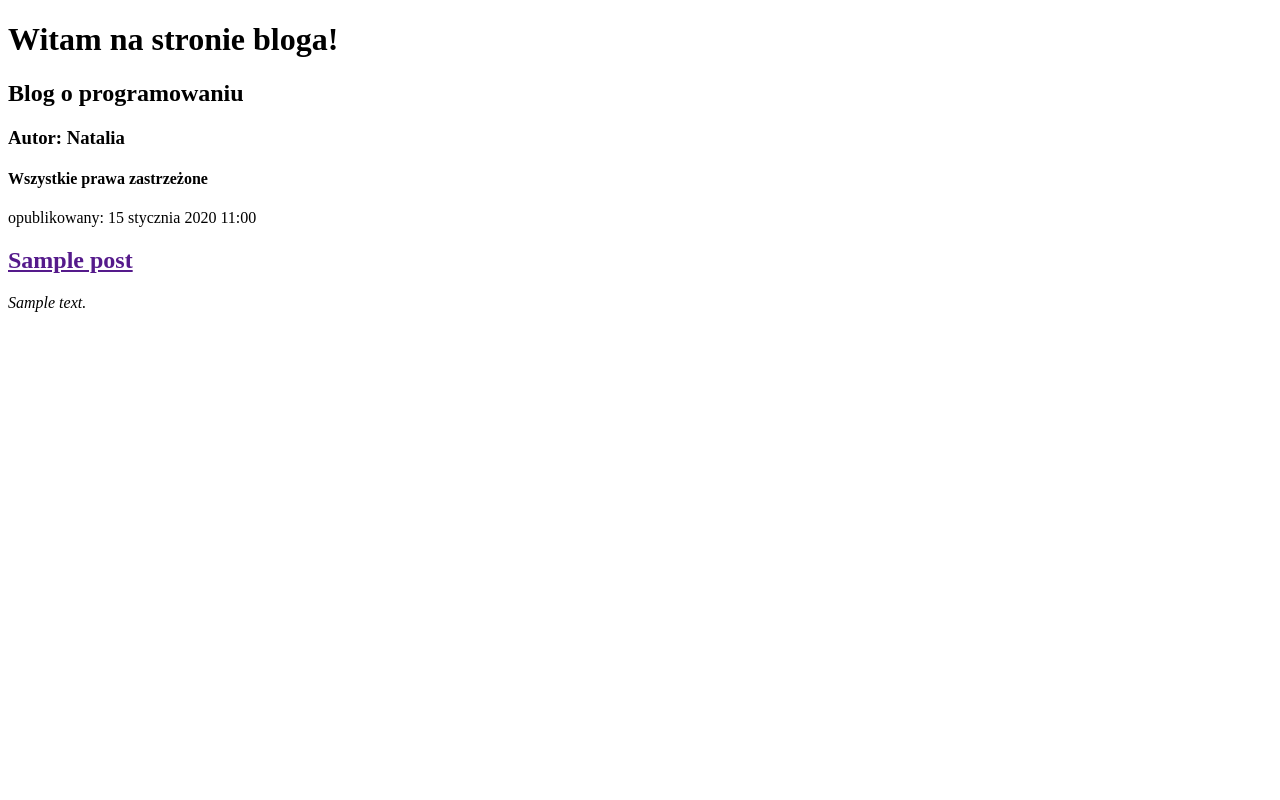
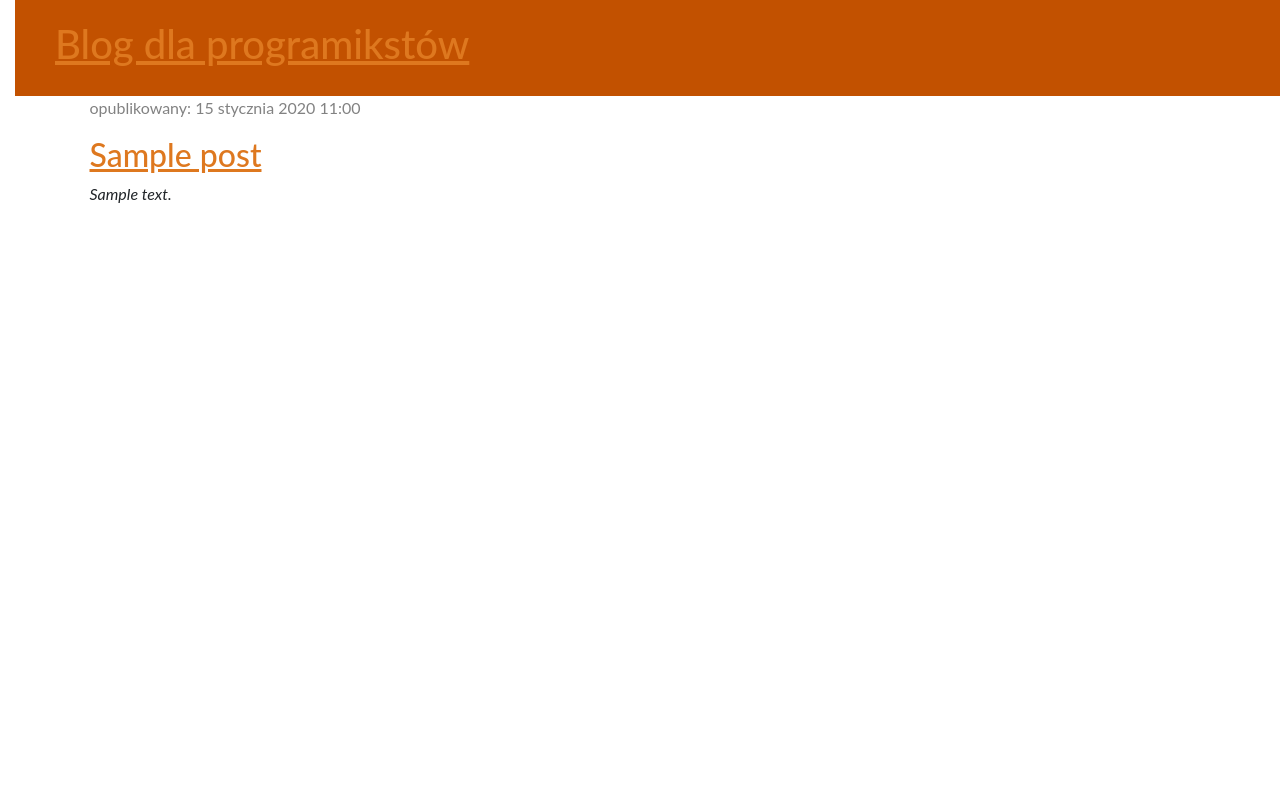
Before and after one commit to Natalia911111/djangoblog, a Django app: page / in a window 1280 px wide. Run offline with Django 4.2, Linux system fonts and the light colour scheme; tables that the repository leaves empty hold one stand-in row (values such as "Sample post").

Commit message:
dodano nowy szablon

```diff
--- /dev/null
+++ b/blog/static/CSS/blog.css
@@ -0,0 +1,18 @@
+h1 a, h2 a{
+    color: #DE781F;
+}
+
+body{
+    padding-left:15px;
+    font-family: 'Lato', sans-serif;
+}
+
+.page-header{
+    background-color: #C25100;
+    margin-top: 0;
+    padding: 20px 20px 20px 40px;
+}
+
+.data{
+    color:#828282;
+}
--- /dev/null
+++ b/blog/templates/blog/base.html
@@ -0,0 +1,22 @@
+{% load static %}
+<html lang="pl">
+<head>
+    <meta charset="UTF-8">
+    <title>Blog dla programistów</title>
+    <link href="https://cdn.jsdelivr.net/npm/bootstrap@5.3.8/dist/css/bootstrap.min.css" rel="stylesheet" integrity="sha384-sRIl4kxILFvY47J16cr9ZwB07vP4J8+LH7qKQnuqkuIAvNWLzeN8tE5YBujZqJLB" crossorigin="anonymous">
+    <link rel="stylesheet" href="{% static 'CSS/blog.css' %}">
+</head>
+<body>
+<div class="page-header">
+   <h1><a href="/">Blog dla programikstów</a></h1>
+</div>
+<div class="content container">
+  <div class="row">
+    <div class="col-md-8">
+      {% block content%}
+      {% endblock %}
+    </div>
+  </div>
+</div>
+</body>
+</html>
--- a/blog/templates/blog/post_list.html
+++ b/blog/templates/blog/post_list.html
@@ -1,23 +1,13 @@
-<!DOCTYPE html>
-<html lang="pl">
-<head>
-    <meta charset="UTF-8">
-    <title>Blog dla programistów</title>
-</head>
-<body>
-    <div>
-        <h1>Witam na stronie bloga!</h1>
-        <h2>Blog o programowaniu</h2>
-        <h3>Autor: Natalia</h3>
-        <h4>Wszystkie prawa zastrzeżone</h4>
-    </div>
+{% extends 'blog/base.html' %}
 
-        {% for post in posts %}
-    <div>
-        <p>opublikowany: {{post.publish_date}}</p>
-        <h2><a href="">{{ post.title }}</a></h2>
+{% block content %}
+    {% for post in posts %}
+        <div class="post">
+            <div class="data">
+                <p>opublikowany: {{post.publish_date}}</p>
+            </div>
+        <h2><a href="{% url 'post_detail' pk=post.pk %}">{{ post.title }}</a></h2>
         <em>{{post.text|linebreaksbr }}</em>
     </div>
-        {% endfor %}
-</body>
-</html>
+    {% endfor %}
+{% endblock %}
--- a/blog/urls.py
+++ b/blog/urls.py
@@ -2,5 +2,6 @@ from django.urls import path
 from . import views
 
 urlpatterns = [
-    path('', views.post_list, name='post_list')
+    path('', views.post_list, name='post_list'),
+    path('post/<int:pk>/', views.post_detail, name='post_detail'),
 ]
--- a/blog/views.py
+++ b/blog/views.py
@@ -1,8 +1,14 @@
 from django.utils import timezone
 from django.shortcuts import render
 from .models import Post
-
+from django.shortcuts import render, get_object_or_404
+from django.utils import timezone
+from .models import Post
 # Create your views here.
 def post_list(request):
     posts = Post.objects.filter(publish_date__lte=timezone.now())
     return render(request, 'blog/post_list.html', {'posts':posts})
+
+def post_detail(request, pk):
+    post = get_object_or_404(Post, pk=pk)
+    return render(request, 'blog/post_detail.html', {'post':post})
```
Also changed, not shown: blog/templates/blog/post_detail.html (added, +13 -0 lines).
